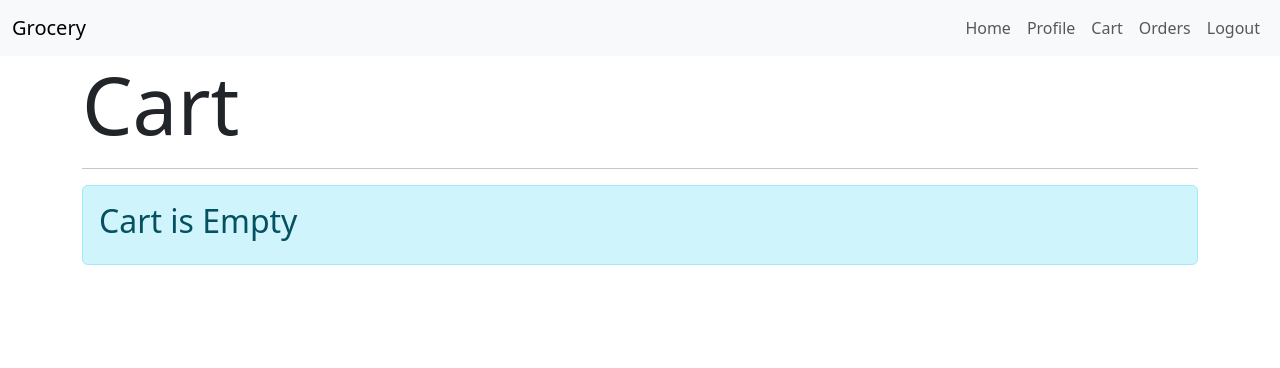
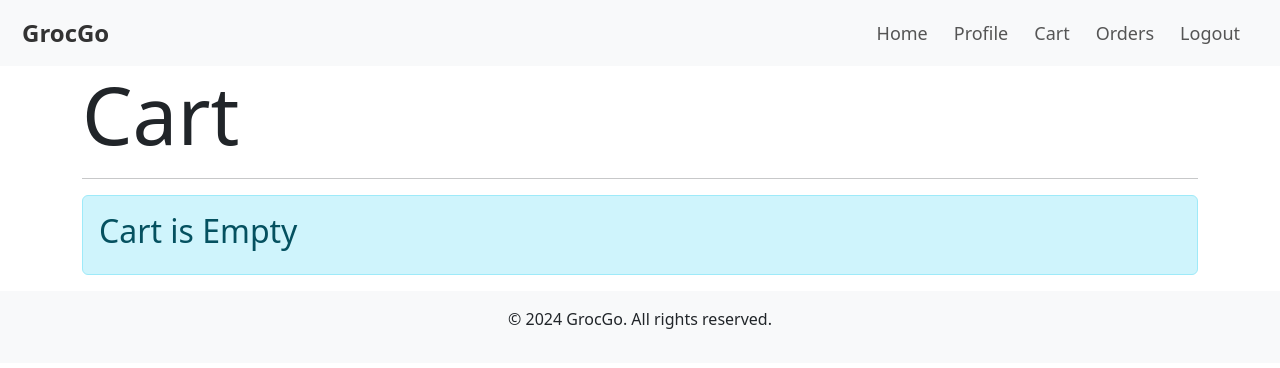
Before and after one commit to jsaha26/GrocGo, a Flask app: page /cart in a window 1280 px wide. Shown: the top 368 px of the page. Run offline with Flask 3, Linux system fonts and the light colour scheme; the visitor is signed in with stand-in values (Sample User, id 1); data that the repository does not hold is empty.

Commit message:
enhance pages and add footer

```diff
--- /dev/null
+++ b/templates/footer.html
@@ -0,0 +1,5 @@
+<footer class="bg-light py-3">
+    <div class="container text-center">
+        <p>&copy; 2024 GrocGo. All rights reserved.</p>
+    </div>
+</footer>
--- a/templates/layout.html
+++ b/templates/layout.html
@@ -4,7 +4,7 @@
     <meta charset="UTF-8">
     <meta http-equiv="X-UA-Compatible" content="IE=edge">
     <meta name="viewport" content="width=device-width, initial-scale=1.0">
-    <title>{% block title %}Grocery Shop{% endblock %}</title>
+    <title>{% block title %}GrocGo{% endblock %}</title>
     <!-- Bootstrap CSS -->
     <link href="https://cdn.jsdelivr.net/npm/bootstrap@5.3.3/dist/css/bootstrap.min.css" rel="stylesheet" integrity="sha384-QWTKZyjpPEjISv5WaRU9OFeRpok6YctnYmDr5pNlyT2bRjXh0JMhjY6hW+ALEwIH" crossorigin="anonymous">
     <!-- Font Awesome CSS -->
@@ -22,6 +22,12 @@
         {% endblock %}
     </div>
 
+    {% block footer %}
+    <!-- Footer content goes here -->
+        {% include 'footer.html' %}
+
+    {% endblock %}
+
     {% block script %}
         <!-- Additional scripts can be included here -->
     {% endblock %}
--- a/templates/messages.html
+++ b/templates/messages.html
@@ -4,7 +4,7 @@
       {% for message in messages %}
         <div class="alert alert-{{ 'success' if 'success' in message|lower else 'danger' }}" role="alert" style="position: relative;">
           {{ message }}
-          <button type="button" class="btn-close position-absolute top-3 end-0" data-bs-dismiss="alert" aria-label="Close"></button>
+          <button type="button" class="btn-close position-absolute top-3 end-1" data-bs-dismiss="alert" aria-label="Close"></button>
         </div>
       {% endfor %}
     </div>
--- a/templates/navbar.html
+++ b/templates/navbar.html
@@ -1,6 +1,6 @@
 <nav class="navbar navbar-expand-lg navbar-light bg-light">
   <div class="container-fluid">
-    <a class="navbar-brand" href="/">Grocery</a>
+    <a class="navbar-brand" href="/">GrocGo</a>
     <button class="navbar-toggler" type="button" data-bs-toggle="collapse" data-bs-target="#navbarNav" aria-controls="navbarNav" aria-expanded="false" aria-label="Toggle navigation">
       <span class="navbar-toggler-icon"></span>
     </button>
@@ -34,3 +34,30 @@
     </div>
   </div>
 </nav>
+
+<style>
+  /* Add your custom CSS styles here */
+  .navbar {
+    background-color: #f8f9fa;
+    padding: 10px;
+  }
+
+  .navbar-brand {
+    font-size: 24px;
+    font-weight: bold;
+    color: #333;
+  }
+
+  .navbar-nav .nav-item {
+    margin-right: 10px;
+  }
+
+  .navbar-nav .nav-link {
+    font-size: 18px;
+    color: #555;
+  }
+
+  .navbar-nav .nav-link:hover {
+    color: #007bff;
+  }
+</style>
```
Also changed, not shown: templates/profile.html (+41 -14 lines), templates/searchbar.html (line endings or trailing spaces).
